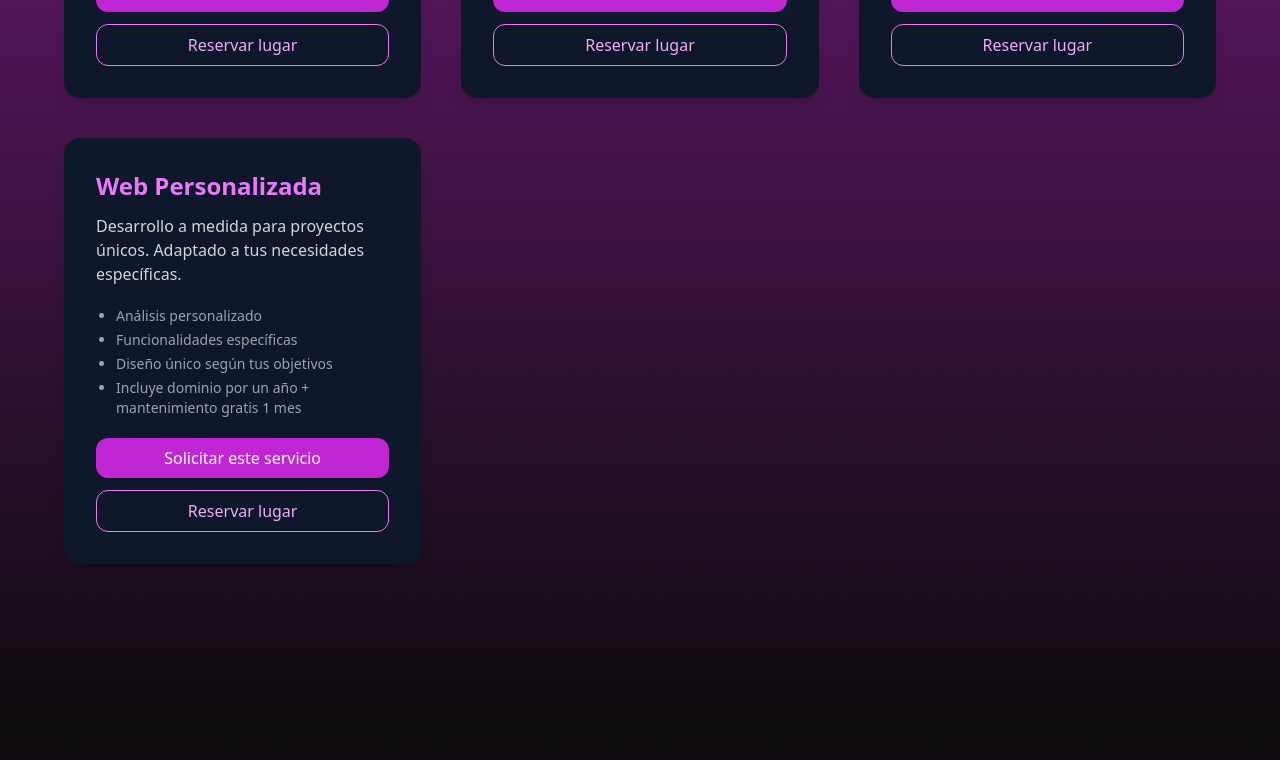
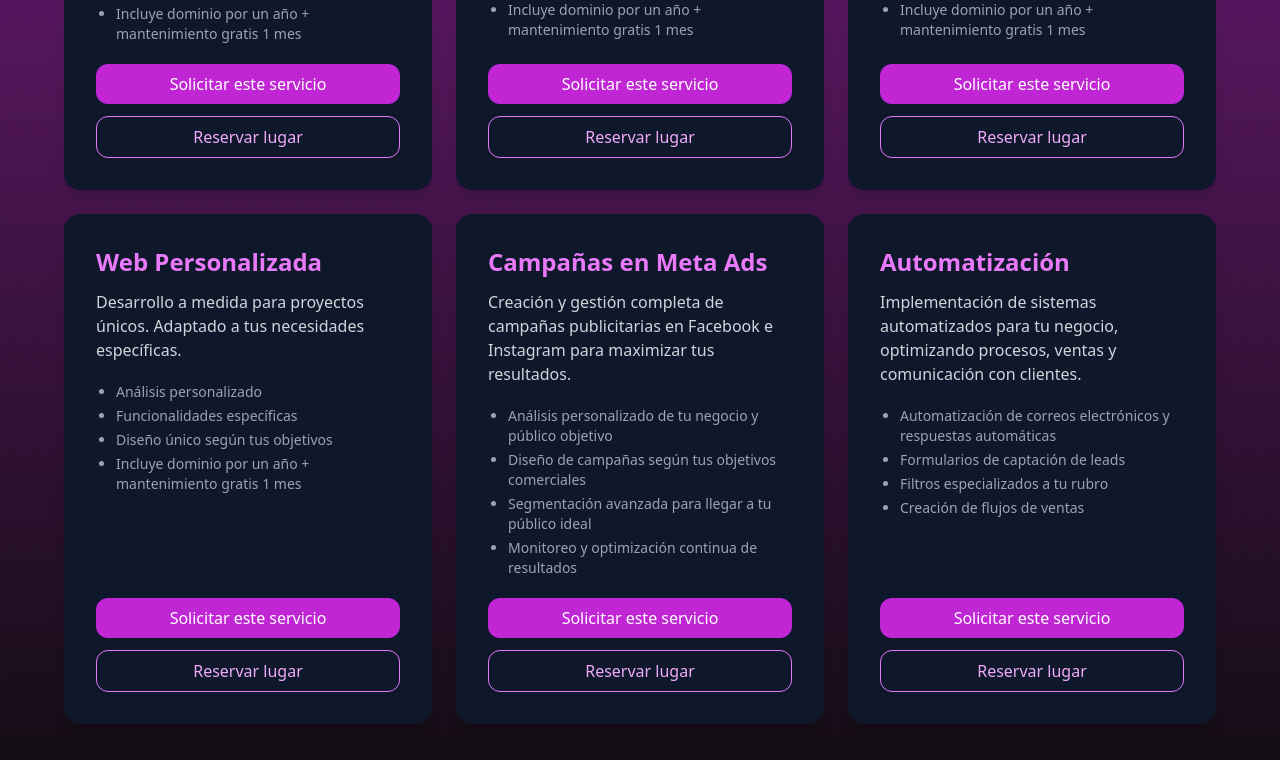
Before and after one commit to devdonatti/mdev, a React (Vite) app: page / in a window 1280 px wide. Shown: the part 2000-2760 px from the top of the page. Built offline with nearby package versions, Linux system fonts and the light colour scheme; no server answers; the database is empty; the HTML template or start-up script is replaced by a standard one.

Commit message:
actualizacion

```diff
--- a/src/components/Banner.jsx
+++ b/src/components/Banner.jsx
@@ -43,7 +43,7 @@ const Banner = () => {
               MDev | Desarrollo web
             </h1>
             <h2 className="text-3xl font-raleway text-white">
-              Creamos el sitio web para tu negocio
+              Te ayudamos a escalar tu negocio
             </h2>
           </div>
 
--- a/src/components/CotizarModal.jsx
+++ b/src/components/CotizarModal.jsx
@@ -81,18 +81,18 @@ export default function CotizarModal() {
     e.preventDefault();
 
     const text = `
-Hola!, soy *${form.nombre}* 🙋‍♂️🙋‍♀️
+👋 Hola! Soy *${form.nombre}*
 
-Estoy interesado/a en una *${form.tipoProyecto}*.
+Estoy interesad@ en una *${form.tipoProyecto}*.
 
-📌 *Objetivo del sitio:* ${advancedForm.objetivo}
-💰 *Presupuesto estimado:* ${advancedForm.presupuesto}
-⏳ *Tiempo esperado:* ${advancedForm.tiempo}
+🎯 Objetivo del sitio: ${advancedForm.objetivo}
+💰 Presupuesto estimado: ${advancedForm.presupuesto}
+⏰ Tiempo esperado: ${advancedForm.tiempo}
 
 📱 Mi WhatsApp: ${form.whatsapp}
 📧 Mi email: ${form.email}
 
-¡Hablemos! 😊
+¡Hablemos!
     `;
 
     const encoded = encodeURIComponent(text);
@@ -175,11 +175,14 @@ Estoy interesado/a en una *${form.tipoProyecto}*.
                 required
                 className="p-2 border rounded"
               >
-                <option value="">Tipo de proyecto</option>
+                <option value="" disabled>
+                  Servicio
+                </option>
                 <option value="Landing Page">Landing Page</option>
                 <option value="Página Web Completa">Página Web Completa</option>
                 <option value="Tienda Online">Tienda Online</option>
                 <option value="Automatizaciones">Automatizaciones</option>
+                <option value="Publicidad">Publicidad</option>
               </select>
 
               <button
@@ -212,7 +215,7 @@ Estoy interesado/a en una *${form.tipoProyecto}*.
 
             <h3 className="text-2xl font-semibold mb-4 text-center text-black">
               Para que el equipo te contacte más rápido, respondé estas
-              preguntas 🙂
+              preguntas :D
             </h3>
 
             <p className="text-center text-gray-600 mb-3">
--- a/src/components/Proyectos.jsx
+++ b/src/components/Proyectos.jsx
@@ -50,13 +50,13 @@ const Proyectos = () => {
         Trabajos realizados
       </h1>
 
-      {/* CARRUSEL INFINITO */}
-      <div className="relative w-full overflow-hidden py-10">
-        <div className="flex items-center gap-10 animate-marquee whitespace-nowrap">
-          {[...proyectos, ...proyectos].map((proyecto, index) => (
+      {/* CARRUSEL DESLIZABLE EN MOBILE */}
+      <div className="relative w-full overflow-x-auto py-10">
+        <div className="flex gap-10 px-4 snap-x snap-mandatory">
+          {proyectos.map((proyecto, index) => (
             <div
               key={index}
-              className="flex flex-col items-center min-w-[240px] md:min-w-[300px]"
+              className="flex-shrink-0 flex flex-col items-center min-w-[240px] md:min-w-[300px] snap-start"
             >
               <h2 className="p-2 text-center leading-tight font-raleway text-white">
                 {proyecto.title}
--- a/src/components/Servicios.jsx
+++ b/src/components/Servicios.jsx
@@ -50,6 +50,30 @@ const servicios = [
     ],
     precio: 600000,
   },
+  {
+    titulo: "Campañas en Meta Ads",
+    descripcion:
+      "Creación y gestión completa de campañas publicitarias en Facebook e Instagram para maximizar tus resultados.",
+    incluye: [
+      "Análisis personalizado de tu negocio y público objetivo",
+      "Diseño de campañas según tus objetivos comerciales",
+      "Segmentación avanzada para llegar a tu público ideal",
+      "Monitoreo y optimización continua de resultados",
+    ],
+    precio: 600000,
+  },
+  {
+    titulo: "Automatización",
+    descripcion:
+      "Implementación de sistemas automatizados para tu negocio, optimizando procesos, ventas y comunicación con clientes.",
+    incluye: [
+      "Automatización de correos electrónicos y respuestas automáticas",
+      "Formularios  de captación de leads",
+      "Filtros especializados a tu rubro",
+      "Creación de flujos de ventas ",
+    ],
+    precio: 600000,
+  },
 ];
 
 const Servicios = () => {
@@ -69,7 +93,7 @@ const Servicios = () => {
       </h1>
 
       {/* items-stretch asegura que las tarjetas ocupen el alto disponible */}
-      <div className="grid grid-cols-1 md:grid-cols-2 lg:grid-cols-3 gap-10 items-stretch">
+      <div className="grid grid-cols-2 md:grid-cols-2 lg:grid-cols-3 gap-6 items-stretch">
         {servicios.map((servicio, index) => {
           const precioOriginal = servicio.precio;
           const precioPromo = Math.round(precioOriginal / 2);
--- a/src/components/SobreMi.jsx
+++ b/src/components/SobreMi.jsx
@@ -46,8 +46,10 @@ const SobreMi = () => {
           rounded-2xl px-6 py-4 shadow-md"
         >
           En MDev, nos enfocamos en la creación, desarrollo y mantenimiento de
-          páginas web. Trabajamos con el desarrollo a medida, basado en los
-          objetivos que persigue el cliente.
+          páginas web. Ademas nos enfocamos en ayudarte a escalar tu negocio
+          mediante sistemas de automatizacion de venta y pauta publicitaria,
+          para que tu negocio se mantenga siempre vivo y puedas brindarle la
+          mejor atencion a cada cliente interesada en tu producto o servicio
         </p>
       </div>
     </section>
```
